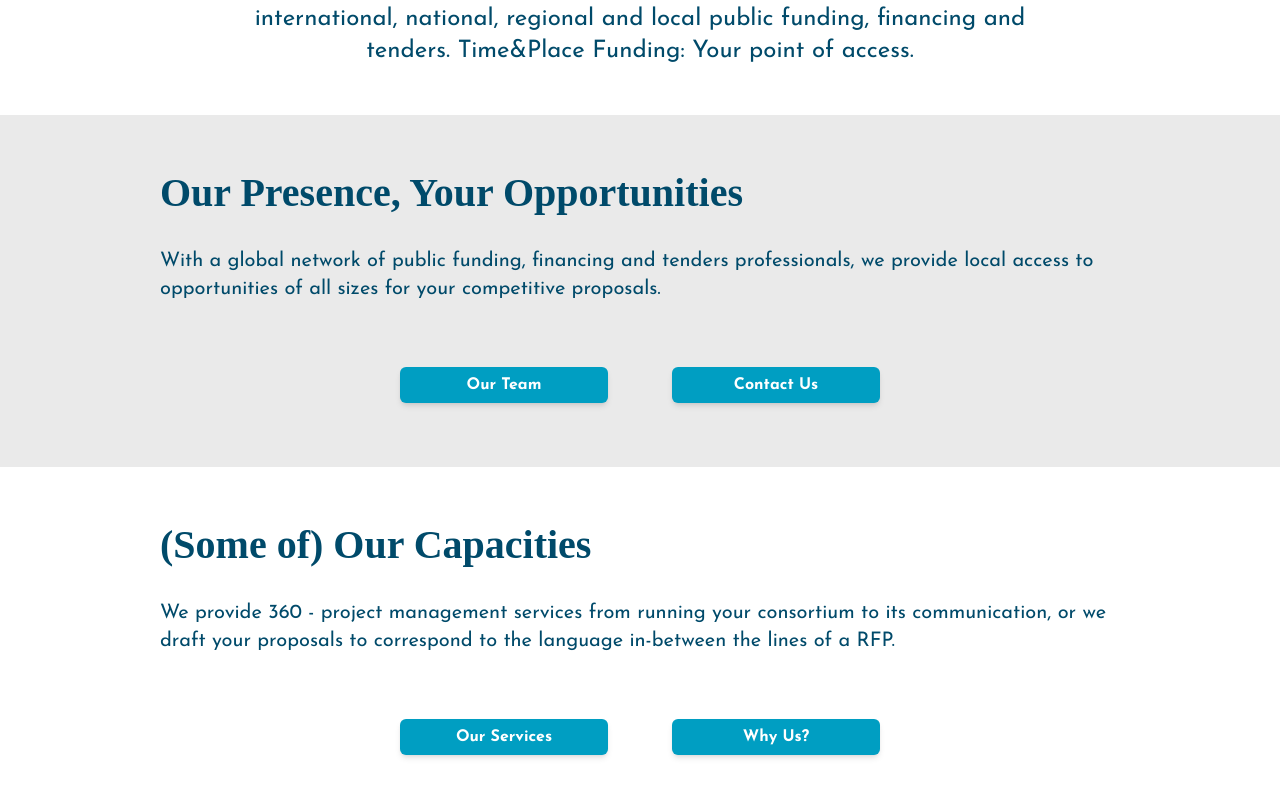
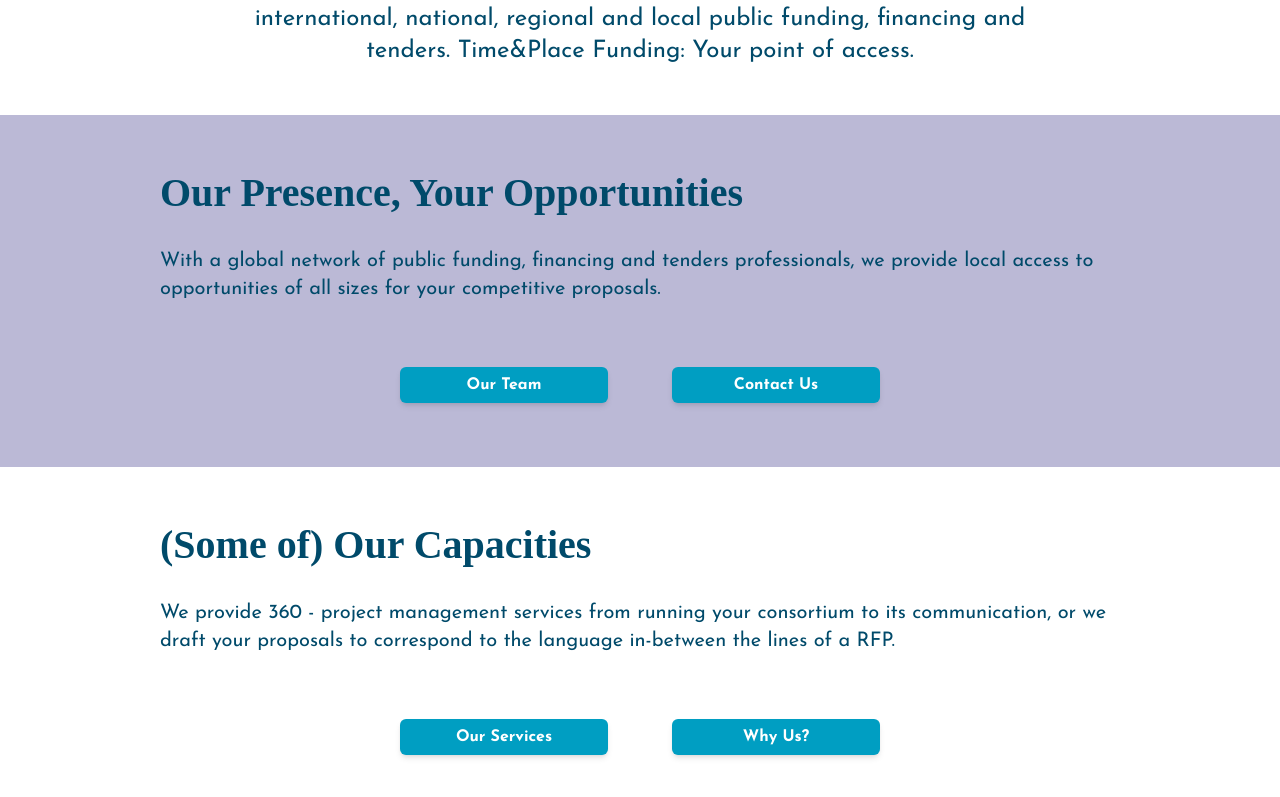
Before and after one commit to stefanolami/funding, a Next.js app: page /en in a window 1280 px wide. Shown: the part 1050-1847 px from the top of the page. Built offline with nearby package versions, Linux system fonts and the light colour scheme; a web font is replaced by a local one.

Commit message:
refactor: Update background color in HomePage component and add new color in tailwind.config.ts

```diff
--- a/src/components/HomePage.jsx
+++ b/src/components/HomePage.jsx
@@ -21,7 +21,7 @@
 				funding, financing and tenders. Time&Place Funding: Your point
 				of access.
 			</p>
-			<div className="w-full bg-grey">
+			<div className="w-full bg-grey-purple">
 				<div className="mx-auto w-4/5 xl:w-3/4 max-w-[1250px] py-16">
 					<h2 className="font-unna font-bold text-xl xl:text-[40px] text-primary mb-10">
 						Our Presence, Your Opportunities
--- a/tailwind.config.ts
+++ b/tailwind.config.ts
@@ -17,6 +17,7 @@
 				primary: '#004A6A',
 				'primary-light': '#009EC2',
 				grey: '#EAEAEA',
+				'grey-purple': '#BBB9D6',
 				'consulting-primary': '#354B83',
 				'consulting-secondary': '#FFF',
 				'consulting-tertiary': '#FFF',
```
